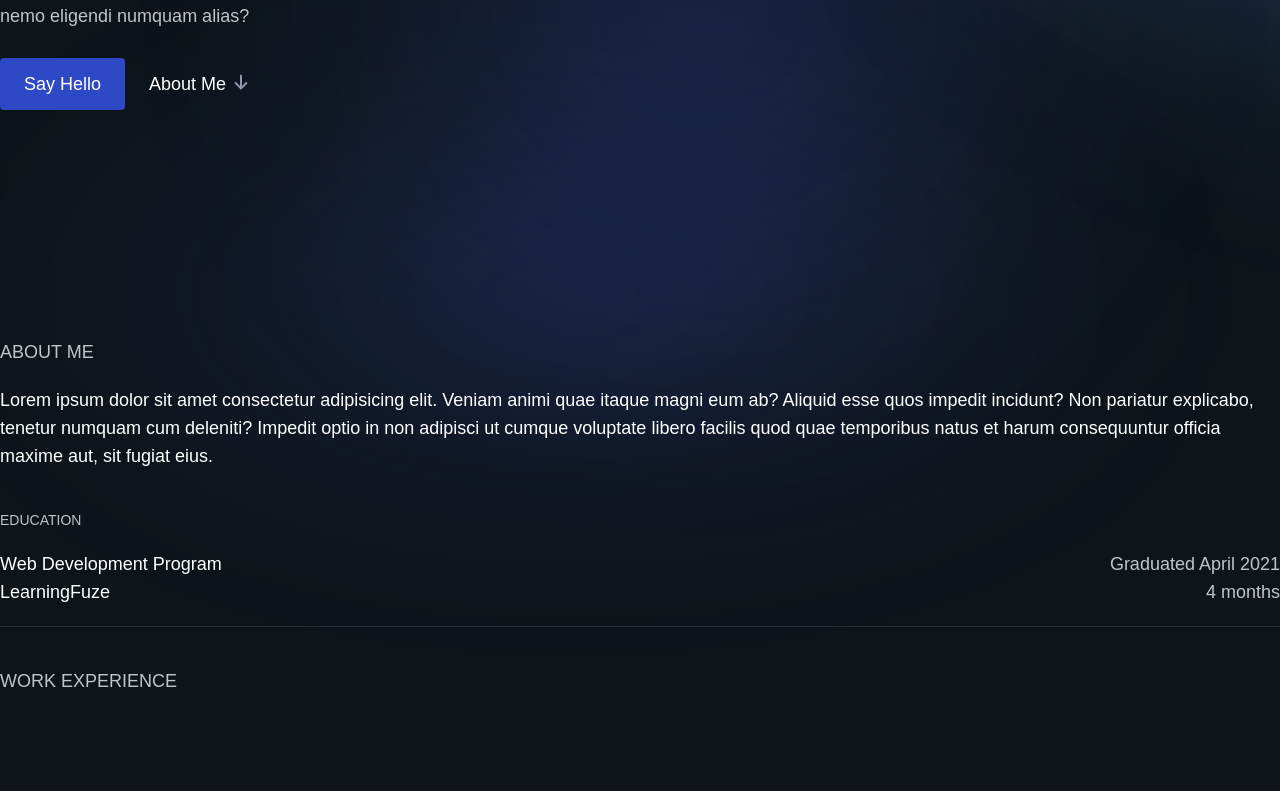
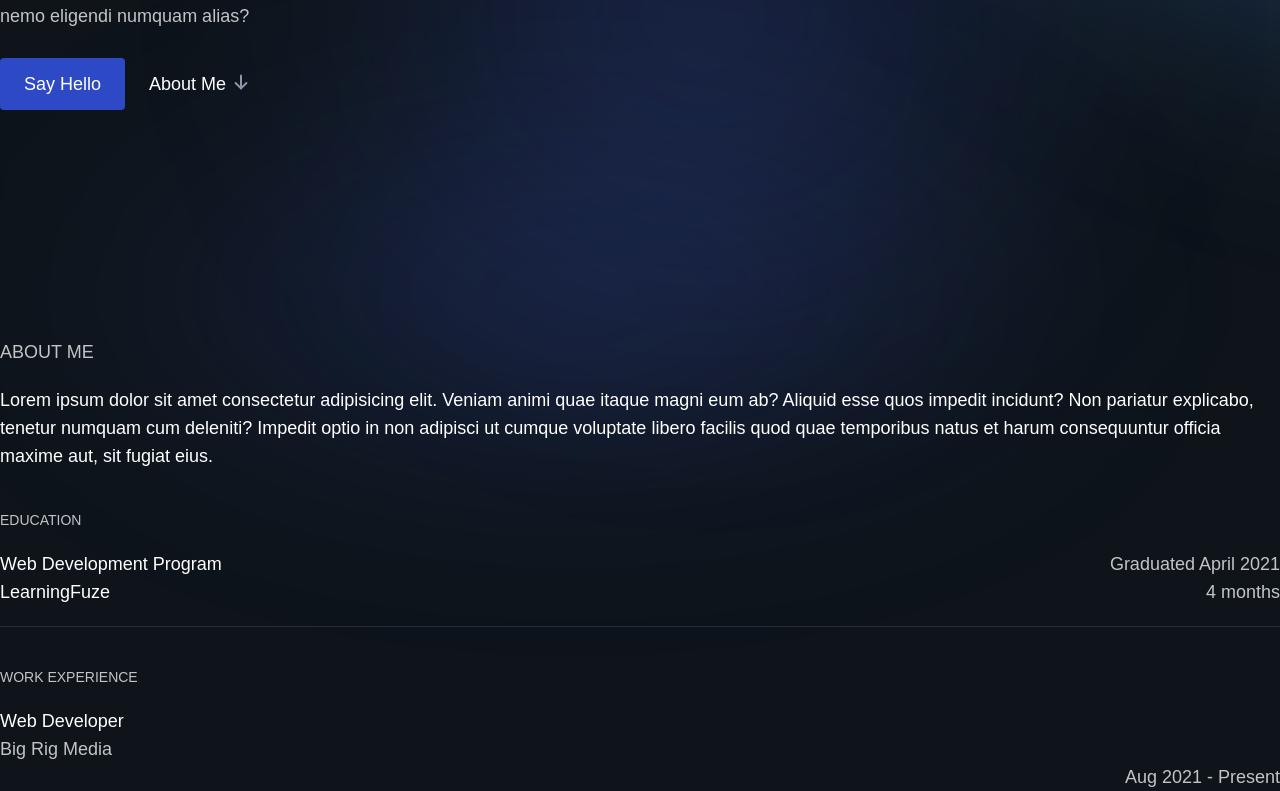
Before and after one commit to Nickolas-Hernandez/nickhernandez.dev, a Next.js app: page / in a window 1280 px wide. Shown: the part 546-1337 px from the top of the page. Before the commit the page ends 1261 px from the top, so only its background shows below. Built offline with nearby package versions, Linux system fonts and the light colour scheme; a web font is replaced by a local one.

Commit message:
Add content to work exp sub-section #4

```diff
--- a/src/components/aboutMeSection/aboutMeSection.tsx
+++ b/src/components/aboutMeSection/aboutMeSection.tsx
@@ -28,8 +28,17 @@ export const AboutMeSection = () => {
             </div>
           </div>
           <div className="work-experience">
-            <strong className="opacity-75 mb-5">Work Experience</strong>
-
+            <strong className="text-sm opacity-75 mb-5">Work Experience</strong>
+            <div className="work-experience-item">
+              <div className="">
+                <p className="font-medium">Web Developer</p>
+                <p className="opacity-75">Big Rig Media</p>
+              </div>
+              <div className="text-right">
+                <p className="font-medium opacity-75">Aug 2021 - Present</p>
+                <p className="opacity-75">{''}</p>
+              </div>
+            </div>
           </div>
         </div>
       </div>
```
